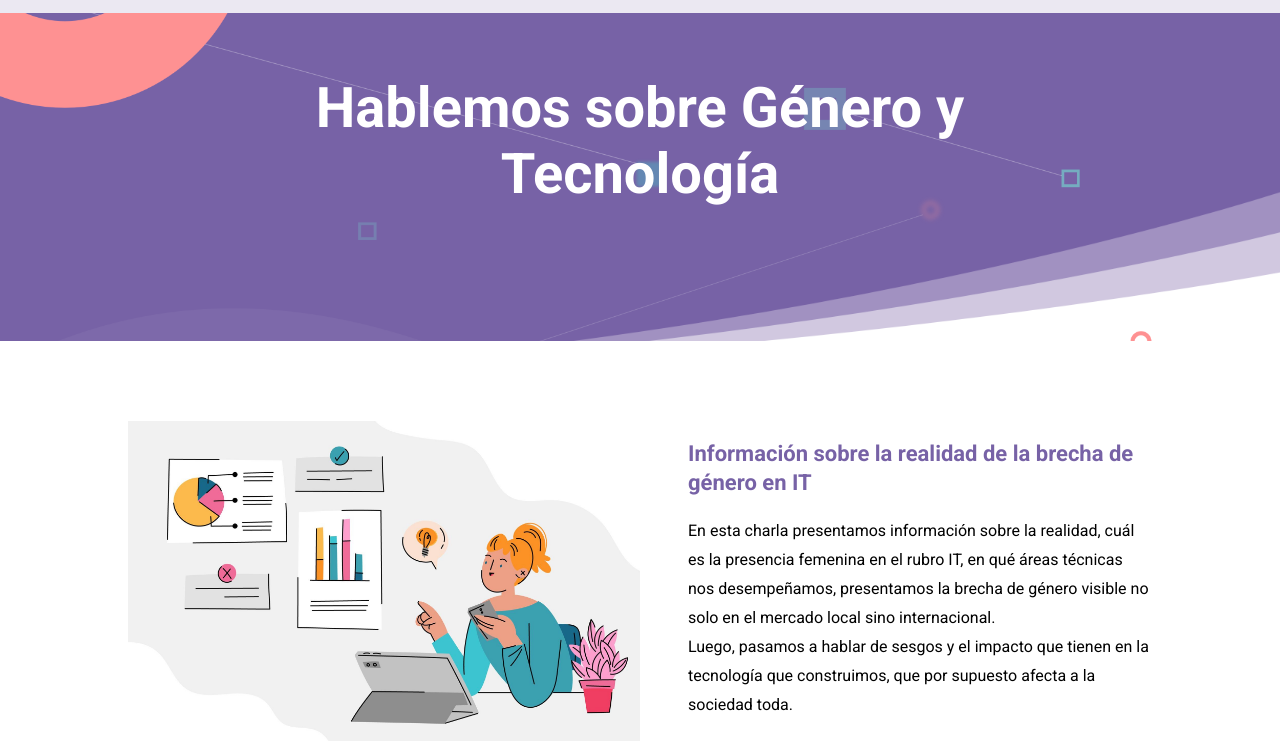
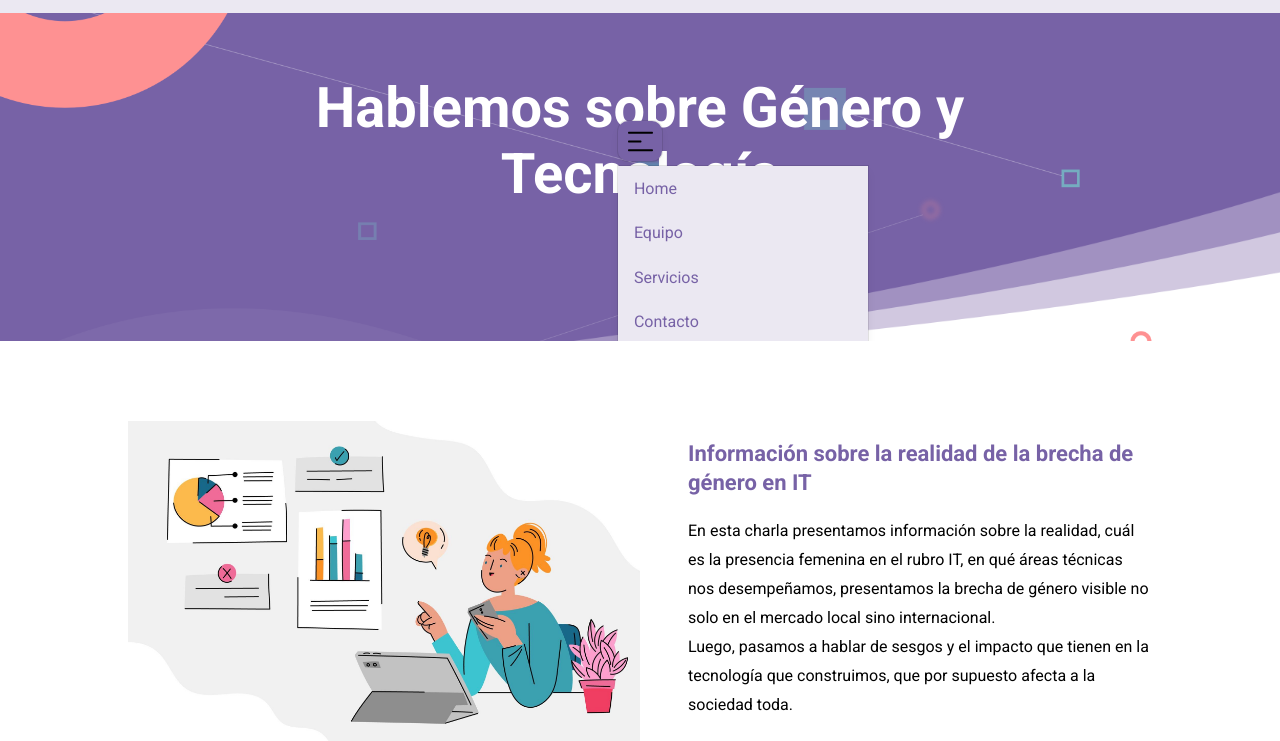
Before and after one commit to daiterranova/PersonasIT-First-Challenge, a plain HTML site: page index.html in a window 1280 px wide. Shown: the part 59-800 px from the top of the page. Drawn offline with Linux system fonts and the light colour scheme.

Commit message:
create dropdown menu, styled

```diff
--- a/css/styles.css
+++ b/css/styles.css
@@ -1,6 +1,7 @@
 :root {
   /* colors */
   --primary: rgb(119, 98, 166);
+  --primary-light: rgb(235, 232, 242);
   --secondary: rgb(255, 255, 255);
   --background: rgb(255, 255, 255);
   --surface: rgb(248, 202, 146);
@@ -14,6 +15,8 @@
   --regular: 500;
   --bold: 700;
   /* rest of the vars */
+  --shadow: rgba(0, 0, 0, 0.05) 0px 6px 10px 0px,
+    rgba(0, 0, 0, 0.1) 0px 0px 0px 1px;
   --backgroundColor: var(--background);
   --textColor: var(--on-surface);
   --borderRadius: 1rem;
@@ -163,7 +166,7 @@ body {
   align-items: center;
   justify-content: space-between;
   padding: 1rem 3rem;
-  background: #ebe8f2;
+  background: var(--primary-light);
   z-index: 1;
   position: fixed;
   top: 0;
@@ -209,9 +212,43 @@ body {
   background-color: var(--surface);
   color: var(--on-surface);
 }
-.navbar__dropdown {
-  display: none;
+
+.dropdown__btn {
+  /* display: none; */
+  display: flex;
+  align-items: center;
+  justify-content: flex-start;
+  column-gap: 0.5rem;
   padding-left: 0.5rem;
+  background: var(--primary);
+  border: none;
+  cursor: pointer;
+  position: relative;
+  border-radius: var(--borderRadius);
+  box-shadow: var(--shadow);
+  padding: 0.6rem;
+  z-index: 5;
+}
+.dropdown__menu {
+  position: absolute;
+  width: 250px;
+  box-shadow: var(--shadow);
+  border-radius: var(--radius);
+  margin-top: 0.3rem;
+  background: var(--primary-light);
+  z-index: 5;
+}
+.dropdown__menu a {
+  display: flex;
+  align-items: center;
+  column-gap: var(--gap);
+  padding: 0.8rem 1rem;
+  text-decoration: none;
+  color: var(--primary);
+}
+.dropdown__menu a:hover {
+  border: 1px solid var(--primary);
+  font-weight: var(--bold);
 }
 
 @media screen and (max-width: 800px) {
@@ -235,7 +272,11 @@ body {
   .footer__text {
     padding: 0;
   }
-  .navbar__dropdown {
-    display: block;
-  }
+  /*   .dropdown__btn {
+    display: flex;
+    align-items: center;
+    justify-content: flex-start;
+    column-gap: 0.5rem;
+    position: relative;
+  } */
 }
--- a/index.html
+++ b/index.html
@@ -15,10 +15,18 @@
   <body>
     <main class="container">
       <header class="header__container">
+        <div class="dropdown__container">
+          <button class="dropdown__btn" id="btn">
+            <img src="./assets/icon_menu.svg" alt="dropdown-menu" />
+          </button>
+          <div class="dropdown__menu" id="dropdown">
+            <a href="#"> Home </a>
+            <a href="#"> Equipo </a>
+            <a href="#"> Servicios </a>
+            <a href="#"> Contacto </a>
+          </div>
+        </div>
         <navbar class="navbar__container">
-          <a class="navbar__dropdown">
-            <img src="./assets/icon_menu.svg" alt="dropdown-menu" />
-          </a>
           <a class="navbar__brand" href="#">
             <img src="./assets/Personas IT.png" alt="personas it logo" />
           </a>
```
